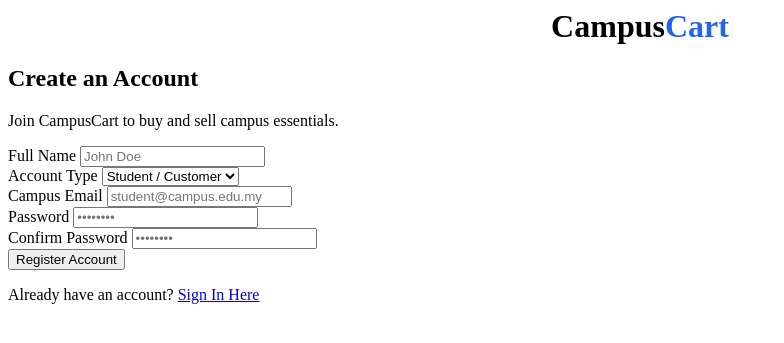
After one commit to imannharith/CampusCart, a Flask app: page /register in a window 1280 px wide. The commit adds this page. Shown: the top 343 px of the page, without its empty margins (0-784 px from the left). Run offline with Flask 3, Linux system fonts and the light colour scheme.

Commit message:
imannharith

```diff
--- a/app.py
+++ b/app.py
@@ -4,6 +4,7 @@ import database
 import admin_functions as admin
 
 app = Flask(__name__)
+app.secret_key = 'campuscart_secret_key_bebas_tukar'
 
 # Make sure the database and its tables exist, and seed a little
 # sample data so the admin pages aren't empty on first run.
@@ -62,11 +63,14 @@ cart = {}
 
 
 # -------------------------
-# HOME PAGE
+# HOME PAGE (Dah dikunci)
 # -------------------------
 @app.route("/")
 def home():
-    # Pass products to homepage if you want to display featured items
+    # Semak sama ada user dah login atau belum
+    if 'user' not in session:
+        return redirect(url_for('login'))
+
     return render_template("homepage.html", products=products)
 
 
@@ -536,6 +540,45 @@ def view_orders():
     )
 
 # -------------------------
+# AUTHENTICATION ROUTES (LOGIN / REGISTER / LOGOUT)
+# -------------------------
+
+@app.route("/login", methods=["GET", "POST"])
+def login():
+    if request.method == "POST":
+        # Ambil data dari form login.html
+        email = request.form.get("email")
+        role = request.form.get("role")
+
+        # Simpan dalam session (Placeholder sehingga backend DB user korang siap)
+        session['user'] = email
+        session['role'] = role
+
+        # Kalau Admin, hantar ke Dashboard. Kalau Customer/Seller, hantar ke Homepage
+        if role == "admin":
+            return redirect(url_for("dashboard"))
+        return redirect(url_for("home"))
+
+    return render_template("login.html")
+
+
+@app.route("/register", methods=["GET", "POST"])
+def register():
+    if request.method == "POST":
+        # Lepas register, terus minta user login
+        return redirect(url_for("login"))
+
+    return render_template("register.html")
+
+
+@app.route("/logout")
+def logout():
+    # Buang data user dari session & hantar balik ke login page
+    session.pop('user', None)
+    session.pop('role', None)
+    return redirect(url_for("login"))
+
+# -------------------------
 # RUN APPLICATION
 # -------------------------
 if __name__ == "__main__":
--- a/templates/homepage.html
+++ b/templates/homepage.html
@@ -34,6 +34,8 @@
             <a href="/" class="active">Home</a>
             <a href="/products">Products</a>
             <a href="/cart" class="cart-icon">🛒 Cart</a>
+            <!-- Butang Keluar / Logout -->
+            <a href="/logout">Logout</a>
         </div>
     </header>
 
--- a/templates/products.html
+++ b/templates/products.html
@@ -16,9 +16,9 @@
         <div class="nav-links">
             <a href="/">Home</a>
             <a href="/products" class="active">Products</a>
-            <a href="/login">Login</a>
-            <a href="/register" class="btn-register">Register</a>
             <a href="/cart" class="cart-icon">🛒 Cart</a>
+            <!-- Butang Keluar / Logout -->
+            <a href="/logout">Logout</a>
         </div>
     </header>
 
--- /dev/null
+++ b/templates/register.html
@@ -0,0 +1,60 @@
+<!DOCTYPE html>
+<html lang="en">
+<head>
+    <meta charset="UTF-8">
+    <meta name="viewport" content="width=device-width, initial-scale=1.0">
+    <title>Register - CampusCart</title>
+</head>
+<body>
+
+    <div class="auth-container">
+        <div class="auth-box">
+            <div class="logo" style="text-align: center; margin-bottom: 20px;">
+                <a href="#" style="text-decoration: none; color: inherit; font-size: 32px; font-weight: bold;">Campus<span style="color: #2563eb;">Cart</span></a>
+            </div>
+
+            <h2>Create an Account</h2>
+            <p class="auth-subtitle">Join CampusCart to buy and sell campus essentials.</p>
+
+            <!-- Form sedia untuk disambung oleh Backend Python -->
+            <form action="/register" method="POST" class="auth-form">
+
+                <div class="form-group">
+                    <label for="fullname">Full Name</label>
+                    <input type="text" id="fullname" name="fullname" placeholder="John Doe" required>
+                </div>
+
+                <div class="form-group">
+                    <label for="role">Account Type</label>
+                    <select id="role" name="role" required>
+                        <option value="student">Student / Customer</option>
+                        <option value="seller">Student Seller</option>
+                    </select>
+                </div>
+
+                <div class="form-group">
+                    <label for="email">Campus Email</label>
+                    <input type="email" id="email" name="email" placeholder="student@campus.edu.my" required>
+                </div>
+
+                <div class="form-group">
+                    <label for="password">Password</label>
+                    <input type="password" id="password" name="password" placeholder="••••••••" required>
+                </div>
+
+                <div class="form-group">
+                    <label for="confirm_password">Confirm Password</label>
+                    <input type="password" id="confirm_password" name="confirm_password" placeholder="••••••••" required>
+                </div>
+
+                <button type="submit" class="btn-auth">Register Account</button>
+            </form>
+
+            <p class="auth-footer">
+                Already have an account? <a href="/login">Sign In Here</a>
+            </p>
+        </div>
+    </div>
+
+</body>
+</html>
```
Also changed, not shown: templates/login.html (added, +52 -0 lines).
